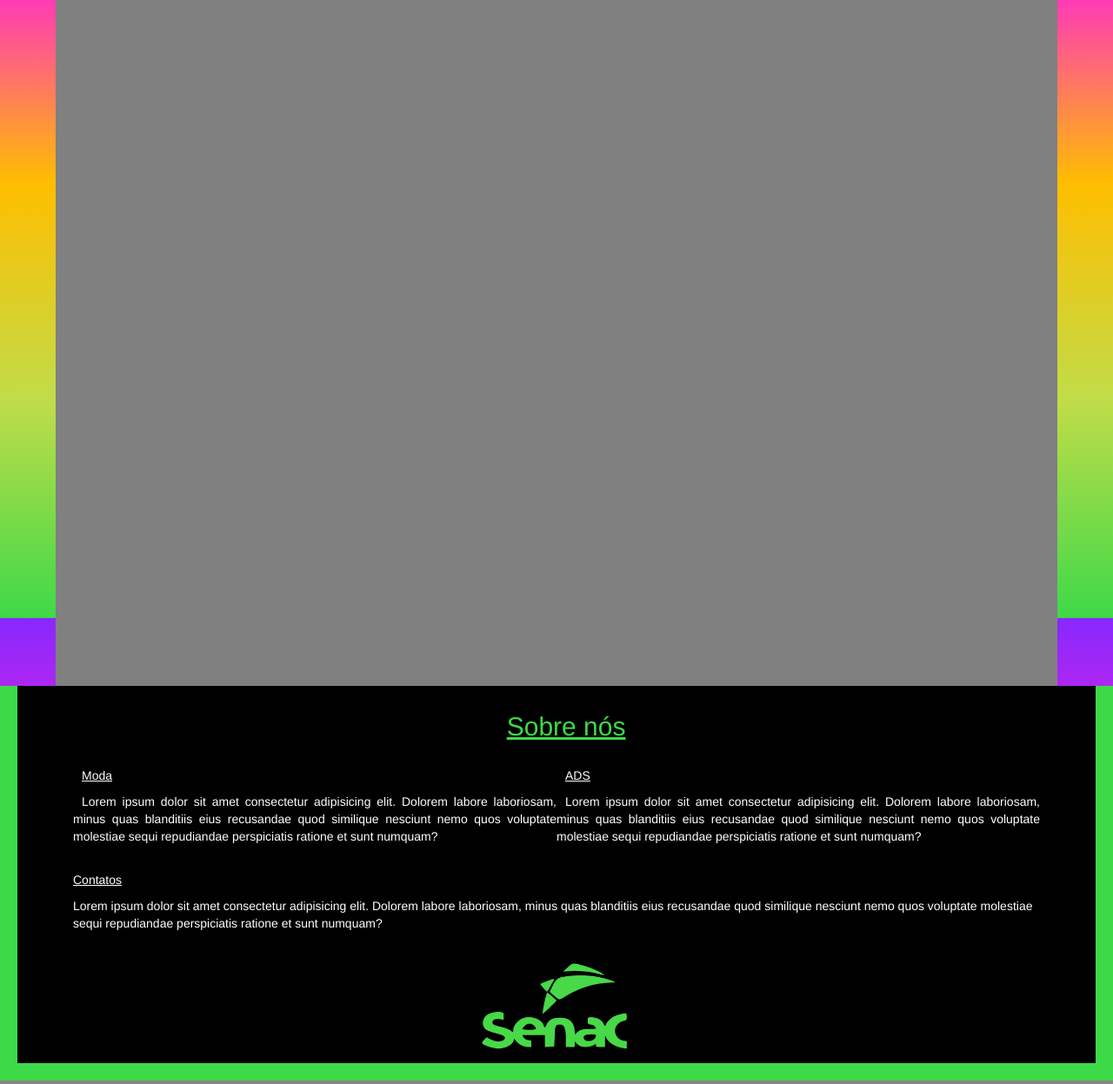
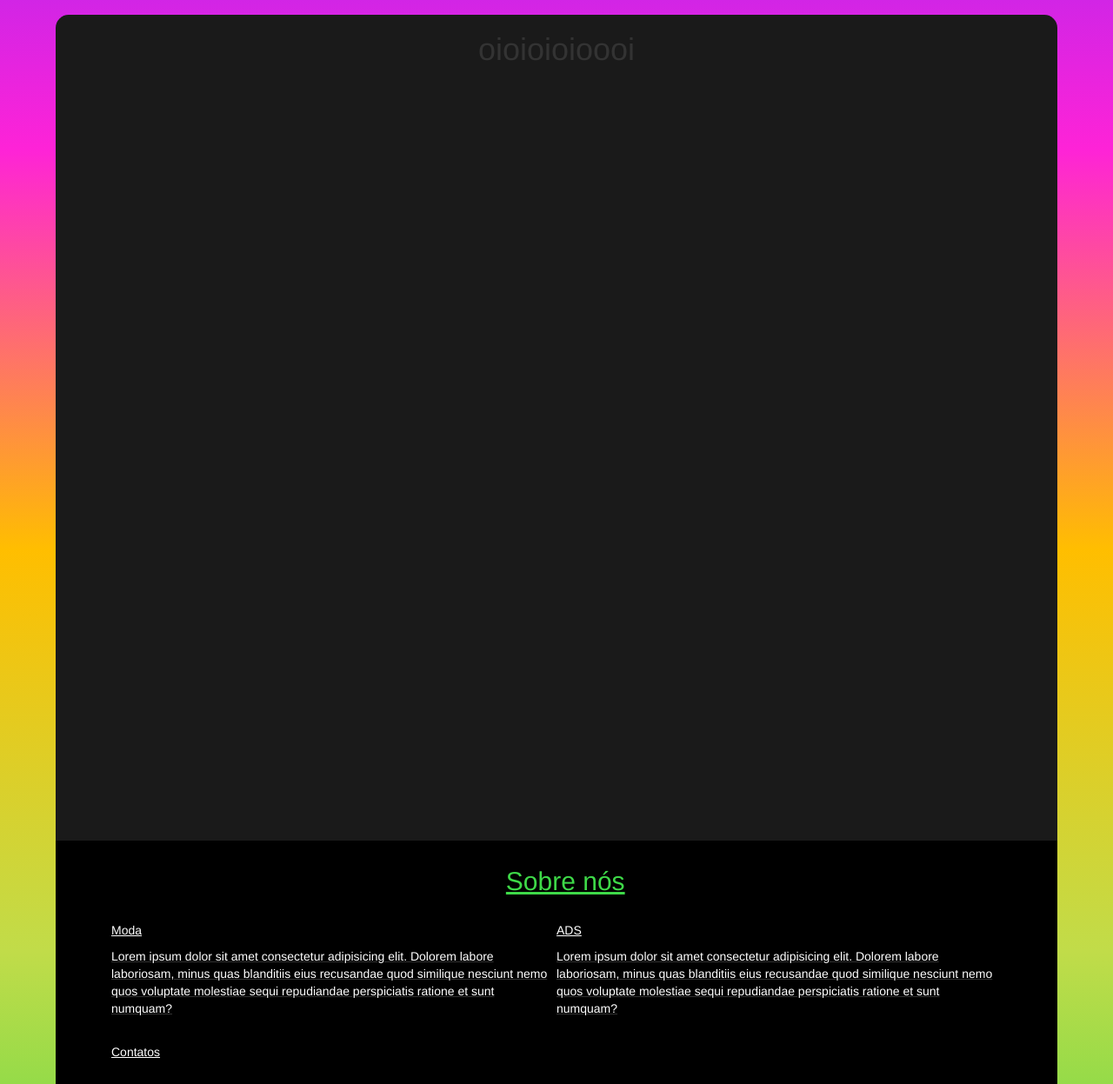
Before and after one commit to brazadrian/Desfile-maker, a Python web app: template mysite/templates/principal.html in a window 1280 px wide. Shown: the part 289-1536 px from the top of the page at 87% size. Run offline with Jinja, Linux system fonts and the light colour scheme; the template is opened without the code that fills it, so the values that code supplies are empty; some libraries are stand-ins or nearby versions.

Commit message:
BaseDoSite1.5

```diff
--- a/mysite/static/script.js
+++ b/mysite/static/script.js
@@ -0,0 +1,12 @@
+
+const btn = document.getElementsByClassName('toggle')
+let escondido = document.querySelector('.hiden')
+
+if(btn){
+    btn.addEventListener('click', swapper, menu);
+  }
+
+function menu() {
+    escondido.classList.toggle('escondido')
+    alert("ola")
+}
--- a/mysite/static/style.css
+++ b/mysite/static/style.css
@@ -6,6 +6,7 @@ nav{
     align-items: center;
 
 }
+
 
 nav button{
     background-color: transparent;
@@ -16,9 +17,7 @@ nav button{
     right:3%;
 
 }
-nav button:focus ~ ul{
-    height:auto;
-}
+
 
 nav a{
     text-decoration: none;
@@ -31,16 +30,25 @@ nav, ul{
     align-items: unset;
 }
 
-nav ul{
+.hiden{
     list-style: none;
     padding: none;
     text-align: center;
+    width: 100%;
     margin: 0;
     height: 0;
-    overflow: hidden;
-    transition: all .5s;
+    display: none;
 }
 
+.escondido{
+    list-style: none;
+    padding: none;
+    text-align: center;
+    width: 100%;
+    margin: 0;
+    height: 0;
+    display: flex;
+}
 
 
 nav li{
@@ -62,38 +70,44 @@ body{
 
     background-image: linear-gradient(#8828FE, #FE23D7, #FFBE00, #C1DC49, #3ED948);
     width: auto;
-    height: 1000px;
+    height: 100%;
     position:relative;
     z-index: 999;
+    scroll-behavior: smooth;
 
 }
 
 #basedosite{
-    margin: auto;
-    background-color: gray;
+    background-color: #1A1A1A;
     width: 90%;
+    margin-top: 1.8rem;
+    margin-left: 5%;
+    margin-right: 5%;
     min-height: 950px;
-    display: flex;
+    display:  flex;
     justify-content: center;
-    left: 5%;
-    top: 3%;
+    border-radius: 1.5rem 1.5rem 0 0;
 }
 
 
 footer{
     background-color: black;
-    border: 2rem solid #3ED948;
-    border-top: none;
     padding: 10px;
     display: flex;
     flex-direction: column;
     padding-left: 5%;
     padding-right: 5%;
     justify-content: space-around;
+    width: 90%;
+    margin-left: 5%;
+    margin-right: 5%;
+    margin-bottom: 5%;
+    border-radius: 0 0 1.5rem 1.5rem;
 }
 
 footer h2{
-    text-decoration:underline;
+    text-decoration: underline;
+    color: #3ED948;
     padding-left: 2%;
 
 }
@@ -103,8 +117,10 @@ footer h2{
     justify-content: space-evenly;
     flex-direction: row;
     width: 100%;
-    text-align: justify;
-    text-indent: 1rem;
+}
+
+.textorodape {
+    text-decoration: underline;
 }
 
 .nomes{
@@ -121,6 +137,7 @@ footer a{
     justify-content: center;
 
 }
+
 #logosenac{
     max-width: 30%;
     min-width: 10%;
--- a/mysite/templates/principal.html
+++ b/mysite/templates/principal.html
@@ -10,8 +10,8 @@
     <link rel="stylesheet" href="https://maxcdn.bootstrapcdn.com/bootstrap/3.4.1/css/bootstrap.min.css">
     <script src="https://ajax.googleapis.com/ajax/libs/jquery/3.6.0/jquery.min.js"></script>
     <script src="https://maxcdn.bootstrapcdn.com/bootstrap/3.4.1/js/bootstrap.min.js"></script>
-    <link rel="stylesheet" type="text/css" href="../static/style.css" />
-    <script type="text/javascript" src="../static/script.js"></script>
+    <link rel="stylesheet" type="text/css" href="style.css" />
+    <script type="text/javascript" src="script.js"></script>
     <title>Recn'Play</title>
 
 </head>
@@ -22,10 +22,10 @@
         <nav>
 
             <div id="logo">
-                <a href="https://recnplay.pe" target="_blank"><img id="logorecplay" src="../static/imgs/logo rec'n'play.png" alt=""></a>
+                <a href="https://recnplay.pe" target="_blank"><img id="logorecplay" src="logo rec'n'play.png" alt=""></a>
             </div>
-
-            <button>&#9776;</button>
+            <button  class="toggle">&#9776;</button>
+            <div class="hiden" >
             <ul>
                 <li>
                     <a>GALERIA DE PEÇAS</a>
@@ -37,21 +37,18 @@
                     <a>SOBRE NÓS</a>
                 </li>
             </ul>
-
+        </div>
         </nav>
 
     </header>
 
-    <div id="cordefundo">
     <div id="basedosite">
-
         <h1>oioioioioooi</h1>
 
     </div>
-    </div>
 
     <footer>
-        <h2 style="color: #3ED948; text-align: center;">Sobre nós</h2>
+        <h2 style="text-align: center;">Sobre nós</h2>
         <br>
         <div class="textofooter">
             <div class="textorodape">
@@ -66,10 +63,11 @@
         <br>
         <div>
             <p class="nomes">Contatos</p>
-            <p>Lorem ipsum dolor sit amet consectetur adipisicing elit. Dolorem labore laboriosam, minus quas blanditiis eius recusandae quod similique nesciunt nemo quos voluptate molestiae sequi repudiandae perspiciatis ratione et sunt numquam?</p>
+            <p></p>
         </div>
         <br>
-        <a href="https://faculdadesenacpe.edu.br/" target="_blank"><img id="logosenac" src="../static/imgs/logo senas.png" alt=""></a>
+
+        <a href="https://faculdadesenacpe.edu.br/" target="_blank"><img id="logosenac" src="logo senas.png" alt=""></a>
 
     </footer>
 
```
